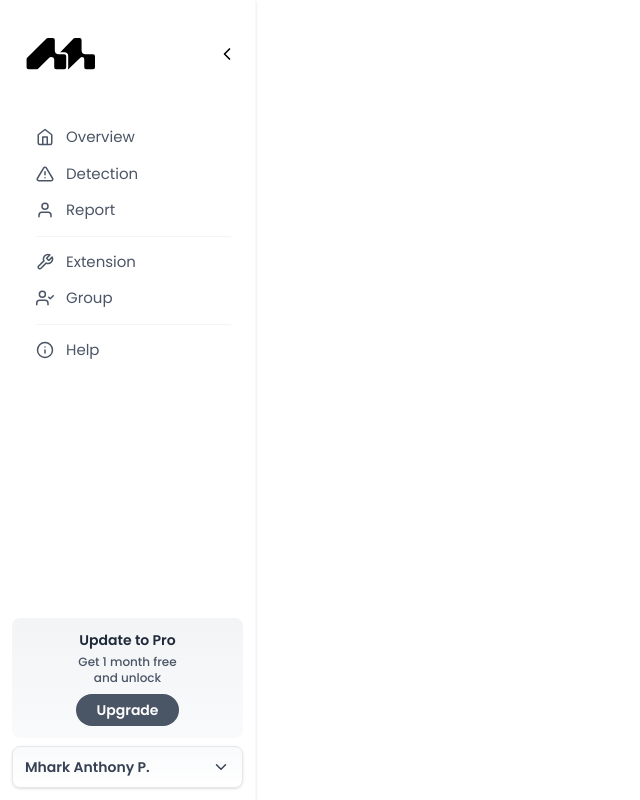
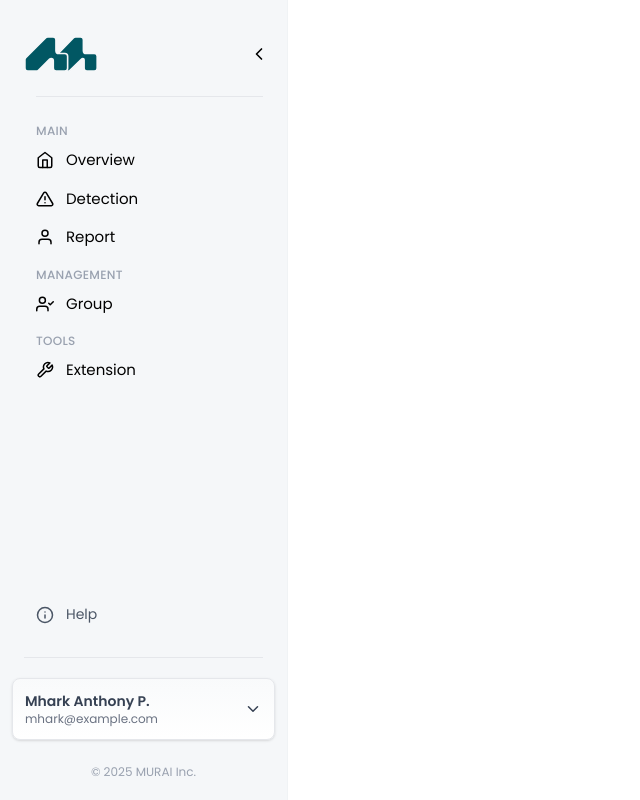
Before and after one commit to yno0/murai-web-app, a React (Vite) app: page /client in a window 1280 px wide. Shown: the whole page, without its empty margins (0-640 px from the left). Built offline with nearby package versions, Linux system fonts and the light colour scheme.

Commit message:
revised ssidenav for client

```diff
--- a/src/components/client/sidebar.jsx
+++ b/src/components/client/sidebar.jsx
@@ -32,9 +32,12 @@ export function ClientSidebar() {
     { label: "Report", icon: <FiUser />, href: "/client/reports" },
   ];
 
+  const managementMenu = [
+    { label: "Group", icon: <FiUserCheck />, href: "/client/group" },
+  ];
+
   const toolsMenu = [
     { label: "Extension", icon: <FiTool />, href: "/client/extension" },
-    { label: "Group", icon: <FiUserCheck />, href: "/client/group" },
   ];
 
   const supportMenu = [
@@ -80,7 +83,7 @@ export function ClientSidebar() {
 
   return (
     <aside
-      className={`bg-white h-screen flex flex-col justify-between border-r border-gray-200/30 shadow-sm transition-all duration-300 ${isOpen ? "w-64" : "w-16"}`}
+      className={`bg-[#F5F7F9] h-screen flex flex-col justify-between border-r border-gray-200/30 transition-all duration-300 ${isOpen ? "w-72" : "w-16"}`}
       style={{ fontFamily: 'Poppins, sans-serif', position: 'relative' }}
     >
       {/* Top: Toggle Button (closed) and Logo/Menu (open) */}
@@ -98,7 +101,8 @@ export function ClientSidebar() {
         )}
         <div className={`flex flex-col ${isOpen ? "pl-6 pr-3 mt-8" : "items-center"}`}>
           {isOpen && (
-            <div className="flex items-center mt-1 mb-12">
+            <>
+              <div className="flex items-center mt-1 mb-6">
                 <img src={Logo} alt="Murai-Logo" className="h-9" />
                 <button
                   className="ml-auto p-1.5 rounded-full hover:bg-gray-100 transition"
@@ -108,17 +112,22 @@ export function ClientSidebar() {
                   <FiChevronLeft size={20} />
                 </button>
               </div>
+              <div className="border-t border-gray-200 mb-6 mx-3"></div>
+            </>
           )}
-          <nav className={`flex flex-col gap-0.5 ${isOpen ? "" : "items-center"}`}>
+          <nav className={`flex flex-col gap-0 ${isOpen ? "" : "items-center"}`}>
             {/* Main Menu Items */}
+            {isOpen && (
+              <span className="text-xs text-gray-400 font-medium px-3 py-0.5 uppercase tracking-wide">Main</span>
+            )}
             {mainMenu.map((item) => {
               const isActive = location.pathname === item.href;
               return (
                 <a
                   key={item.label}
                   href={item.href}
-                  className={`flex items-center ${isOpen ? "gap-2.5 px-3 py-1.5 rounded-lg w-full" : "justify-center p-2 rounded-lg w-10 h-10"} transition-all
-                    ${isActive ? "bg-gray-100 text-gray-800" : "text-gray-600 hover:bg-gray-50 hover:text-gray-800"}`}
+                  className={`flex items-center ${isOpen ? "gap-2.5 px-3 py-2 rounded-lg w-full" : "justify-center p-2 rounded-lg w-10 h-10"} transition-all
+                    ${isActive ? "bg-white text-[#015763] shadow-sm font-semibold border-1 border-gray-50" : "text-black hover:bg-gray-50 hover:text-gray-800"}`}
                   style={{ fontSize: '15px', fontWeight: '400' }}
                   aria-label={item.label}
                 >
@@ -128,18 +137,18 @@ export function ClientSidebar() {
               );
             })}
 
-            {/* First Separator */}
-            {isOpen && <div className="border-t border-gray-100 my-1.5 mx-3"></div>}
-
-            {/* Tools Menu Items */}
-            {toolsMenu.map((item) => {
+            {/* Management Menu Items */}
+            {isOpen && (
+              <span className="text-xs text-gray-400 font-medium px-3 py-0.5 uppercase tracking-wide mt-2">Management</span>
+            )}
+            {managementMenu.map((item) => {
               const isActive = location.pathname === item.href;
               return (
                 <a
                   key={item.label}
                   href={item.href}
-                  className={`flex items-center ${isOpen ? "gap-2.5 px-3 py-1.5 rounded-lg w-full" : "justify-center p-2 rounded-lg w-10 h-10"} transition-all
-                    ${isActive ? "bg-gray-100 text-gray-800" : "text-gray-600 hover:bg-gray-50 hover:text-gray-800"}`}
+                  className={`flex items-center ${isOpen ? "gap-2.5 px-3 py-2 rounded-lg w-full" : "justify-center p-2 rounded-lg w-10 h-10"} transition-all
+                    ${isActive ? "bg-white text-[#015763] shadow-md font-semibold" : "text-black hover:bg-gray-50 hover:text-gray-800"}`}
                   style={{ fontSize: '15px', fontWeight: '400' }}
                   aria-label={item.label}
                 >
@@ -149,18 +158,18 @@ export function ClientSidebar() {
               );
             })}
 
-            {/* Second Separator */}
-            {isOpen && <div className="border-t border-gray-100 my-1.5 mx-3"></div>}
-
-            {/* Support Menu Items */}
-            {supportMenu.map((item) => {
+            {/* Tools Menu Items */}
+            {isOpen && (
+              <span className="text-xs text-gray-400 font-medium px-3 py-0.5 uppercase tracking-wide mt-2">Tools</span>
+            )}
+            {toolsMenu.map((item) => {
               const isActive = location.pathname === item.href;
               return (
                 <a
                   key={item.label}
                   href={item.href}
-                  className={`flex items-center ${isOpen ? "gap-2.5 px-3 py-1.5 rounded-lg w-full" : "justify-center p-2 rounded-lg w-10 h-10"} transition-all
-                    ${isActive ? "bg-gray-100 text-gray-800" : "text-gray-600 hover:bg-gray-50 hover:text-gray-800"}`}
+                  className={`flex items-center ${isOpen ? "gap-2.5 px-3 py-2 rounded-lg w-full" : "justify-center p-2 rounded-lg w-10 h-10"} transition-all
+                    ${isActive ? "bg-white text-[#015763] shadow-md font-semibold" : "text-black hover:bg-gray-50 hover:text-gray-800"}`}
                   style={{ fontSize: '15px', fontWeight: '400' }}
                   aria-label={item.label}
                 >
@@ -170,6 +179,8 @@ export function ClientSidebar() {
               );
             })}
 
+
+
           </nav>
         </div>
       </div>
@@ -177,21 +188,41 @@ export function ClientSidebar() {
       <div className={`flex flex-col gap-2 mb-3 ${isOpen ? "px-3" : "items-center"} relative`}>
         {isOpen ? (
           <>
-            {/* Upgrade Card */}
-            <div className="px-3 py-3 rounded-lg bg-gradient-to-b from-gray-100 to-gray-50 text-center flex flex-col items-center">
-              <span className="font-semibold text-sm mb-1 text-gray-800">Update to Pro</span>
-              <span className="text-xs text-gray-600 mb-2 font-medium">Get 1 month free<br/>and unlock</span>
-              <button className="bg-gray-600 hover:bg-gray-700 text-white rounded-full px-5 py-1.5 text-sm font-semibold transition">Upgrade</button>
+            {/* Help Section */}
+            <div className="px-3 py-2 mb-2">
+              {supportMenu.map((item) => {
+                const isActive = location.pathname === item.href;
+                return (
+                  <a
+                    key={item.label}
+                    href={item.href}
+                    className={`flex items-center gap-2.5 px-3 py-2 rounded-lg w-full transition-all
+                      ${isActive ? "bg-white text-[#015763] shadow-md font-semibold" : "text-gray-600 hover:bg-gray-50 hover:text-gray-800"}`}
+                    style={{ fontSize: '14px', fontWeight: '400' }}
+                    aria-label={item.label}
+                  >
+                    <span className="text-lg flex-shrink-0">{item.icon}</span>
+                    <span className="pl-0.5">{item.label}</span>
+                  </a>
+                );
+              })}
             </div>
+
+            {/* Line below Help */}
+            <div className="border-t border-gray-200 mx-3 mb-3"></div>
+
             {/* User Box (clickable, horizontal row) */}
             <button
-              className="flex items-center justify-between bg-gradient-to-b from-gray-50 to-white border border-gray-200 rounded-lg px-3 py-2.5 text-gray-700 text-sm font-semibold shadow-sm w-full focus:outline-none focus:ring-2 focus:ring-gray-400 transition group"
+              className="flex items-center justify-between bg-gradient-to-b from-gray-50 to-white border border-gray-200 rounded-lg px-3 py-3 text-gray-700 text-sm font-semibold shadow-sm w-full focus:outline-none focus:ring-2 focus:ring-gray-400 transition group"
               onClick={() => setShowAccountMenu((prev) => !prev)}
               aria-label="Account menu"
               type="button"
               tabIndex={0}
             >
+              <div className="flex flex-col items-start">
                 <span>Mhark Anthony P.</span>
+                <span className="text-xs text-gray-500 font-normal">mhark@example.com</span>
+              </div>
               {showAccountMenu ? (
                 <FiChevronUp className="text-lg ml-2" />
               ) : (
@@ -199,6 +230,13 @@ export function ClientSidebar() {
               )}
             </button>
             {showAccountMenu && AccountMenu}
+
+            {/* Company Footer */}
+            {isOpen && (
+              <div className="px-3 py-2 mt-2">
+                <span className="text-xs text-gray-400 text-center block">© 2025 MURAI Inc.</span>
+              </div>
+            )}
           </>
         ) : (
           <>
```
Also changed, not shown: src/assets/logo.svg. Lines whose indentation alone changed are shown as unchanged.
